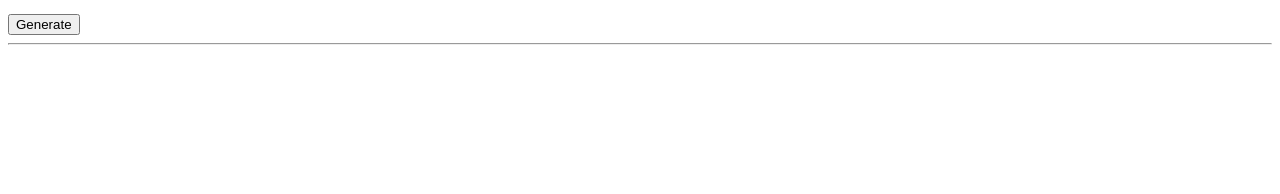
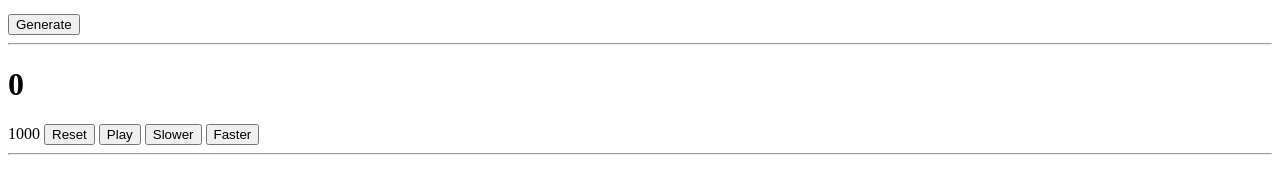
Before and after one commit to blackzarifa/svelte-course, a SvelteKit app: page / in a window 1280 px wide. Shown: the part 564-758 px from the top of the page. Built offline with nearby package versions, Linux system fonts and the light colour scheme.

Commit message:
counter component

```diff
--- /dev/null
+++ b/src/lib/components/Counter.svelte
@@ -0,0 +1,66 @@
+<script lang="ts">
+	import { onMount } from 'svelte';
+
+	let count = $state(0);
+	let frequency = $state(1000);
+	let paused = $state(true);
+	let interval: ReturnType<typeof setInterval>;
+
+	function createInterval() {
+		clearInterval(interval);
+		if (paused) return;
+
+		interval = setInterval(() => {
+			count++;
+		}, frequency);
+	}
+
+	function togglePlayState() {
+		if (!paused) {
+			paused = true;
+			clearInterval(interval);
+			return;
+		}
+
+		paused = false;
+		createInterval();
+	}
+
+	function reset() {
+		count = 0;
+		createInterval();
+	}
+
+	function updateFrequency(_frequency: number) {
+		frequency = _frequency;
+		createInterval();
+	}
+
+	onMount(() => {
+		createInterval();
+		return () => {
+			clearInterval(interval);
+		};
+	});
+</script>
+
+<h1>{count}</h1>
+
+{frequency}
+<button onclick={reset}>Reset</button>
+<button onclick={togglePlayState}>{paused ? 'Play' : 'Pause'}</button>
+
+<button
+	onclick={() => {
+		updateFrequency(frequency * 2);
+	}}
+>
+	Slower
+</button>
+<button
+	onclick={() => {
+		updateFrequency(frequency / 2);
+	}}
+>
+	Faster
+</button>
--- a/src/routes/+page.svelte
+++ b/src/routes/+page.svelte
@@ -1,4 +1,5 @@
 <script lang="ts">
+	import Counter from '$lib/components/Counter.svelte';
 	import DisplayName from '$lib/components/DisplayName.svelte';
 	import RandomNumber from '$lib/components/RandomNumber.svelte';
 </script>
@@ -7,3 +8,5 @@
 <hr />
 <RandomNumber />
 <hr />
+<Counter />
+<hr />
```
